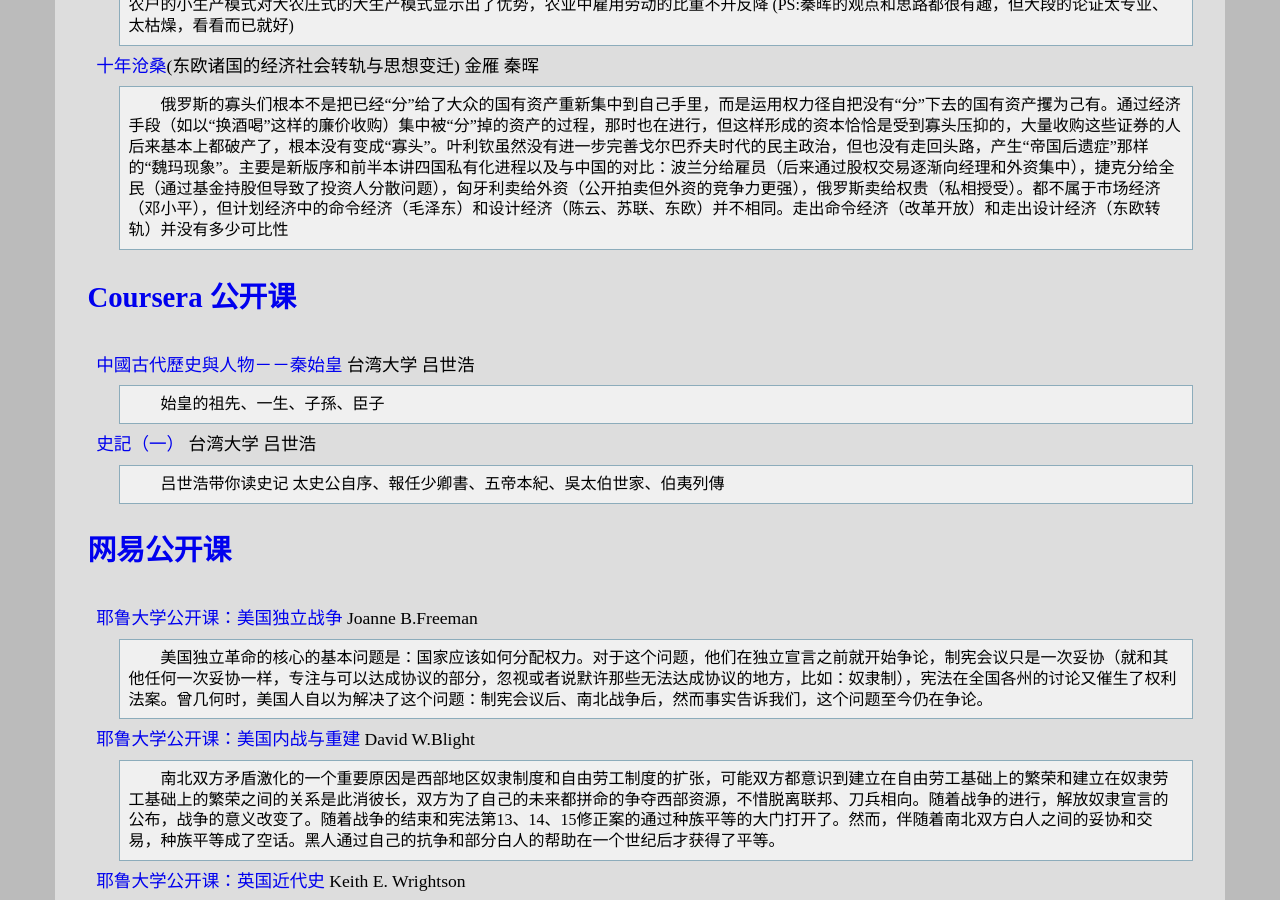
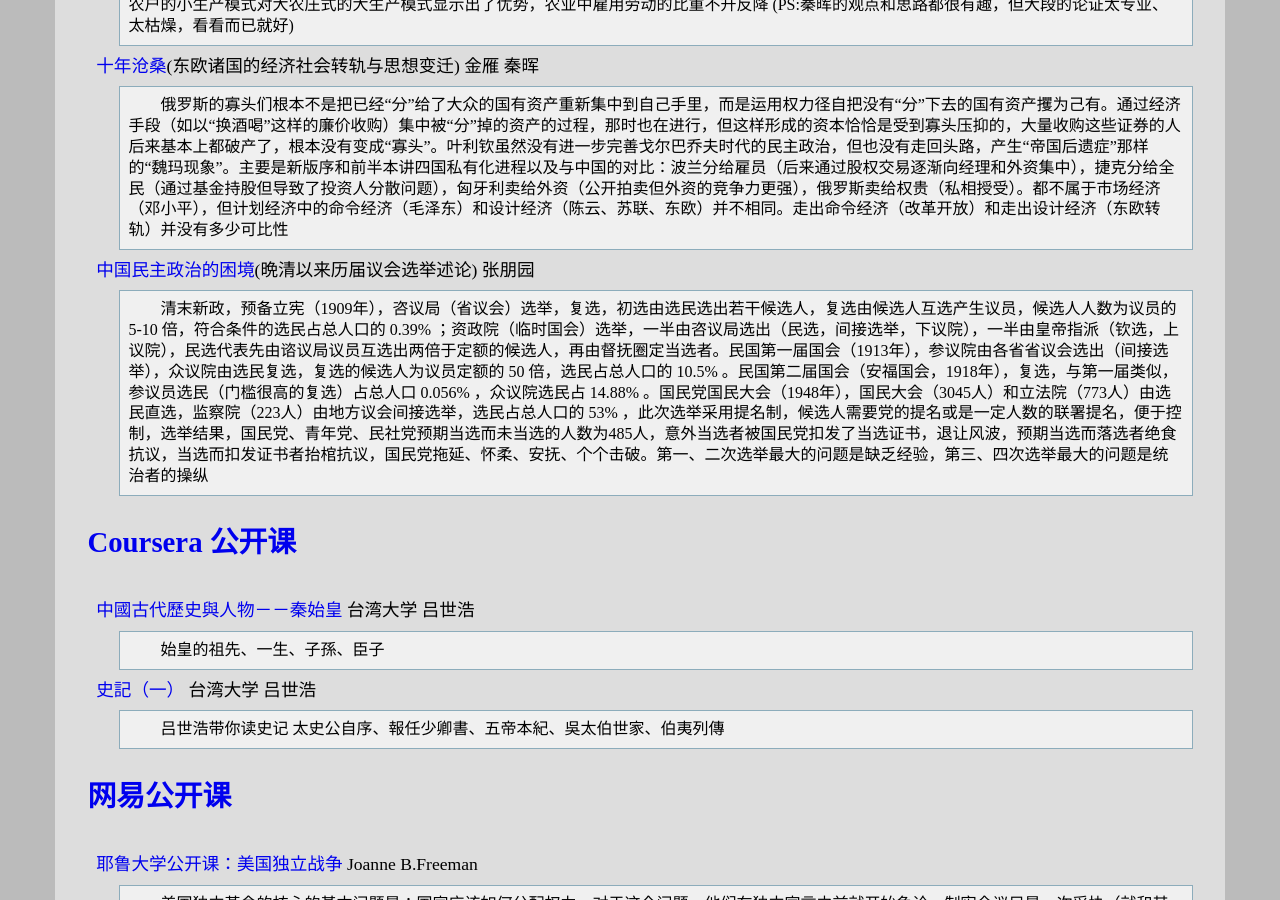
Before and after one commit to leiqin/leiqin.github.io, a Jekyll site: the page built from shoucang/history.markdown, in a window 1280 px wide and 900 px high, scrolled down 2140 px. Built offline with Jekyll 4.4.1, drawn with Linux system fonts in a browser that asks for light colours; comment, search, counter and statistics services are not loaded.

Commit message:
+ 添加以史为镜 中国民主政治的困境

```diff
--- a/_posts/2015-11-29-读书笔记：历史深处的民国.markdown
+++ b/_posts/2015-11-29-读书笔记：历史深处的民国.markdown
@@ -685,7 +685,7 @@ title: 读书笔记：历史深处的民国
 
 1918.06 孙中山命粤军进攻福建南部，获得胜利，建立护法根据地。蒋介石战功卓著，被委以重任，但很多军官不服，蒋觉得无法相处遂辞职
 
-1918.10.10 段祺瑞和冯国璋互不相让，协商之后，“安福国会”选举徐世昌为新总统
+1918.10.10 段祺瑞和冯国璋互不相让，协商之后，安福国会“选举”徐世昌为新总统
 
 1918.11.11 一战结束，德国战败
 
--- a/shoucang/history.markdown
+++ b/shoucang/history.markdown
@@ -69,6 +69,9 @@ title: 以史为镜
 
 [十年沧桑](http://book.douban.com/subject/11615542/)(东欧诸国的经济社会转轨与思想变迁) 金雁 秦晖
 :	俄罗斯的寡头们根本不是把已经“分”给了大众的国有资产重新集中到自己手里，而是运用权力径自把没有“分”下去的国有资产攫为己有。通过经济手段（如以“换酒喝”这样的廉价收购）集中被“分”掉的资产的过程，那时也在进行，但这样形成的资本恰恰是受到寡头压抑的，大量收购这些证券的人后来基本上都破产了，根本没有变成“寡头”。叶利钦虽然没有进一步完善戈尔巴乔夫时代的民主政治，但也没有走回头路，产生“帝国后遗症”那样的“魏玛现象”。主要是新版序和前半本讲四国私有化进程以及与中国的对比：波兰分给雇员（后来通过股权交易逐渐向经理和外资集中），捷克分给全民（通过基金持股但导致了投资人分散问题），匈牙利卖给外资（公开拍卖但外资的竞争力更强），俄罗斯卖给权贵（私相授受）。都不属于市场经济（邓小平），但计划经济中的命令经济（毛泽东）和设计经济（陈云、苏联、东欧）并不相同。走出命令经济（改革开放）和走出设计经济（东欧转轨）并没有多少可比性
+
+[中国民主政治的困境](https://book.douban.com/subject/2363132/)(晩清以来历届议会选举述论) 张朋园
+:	清末新政，预备立宪（1909年），咨议局（省议会）选举，复选，初选由选民选出若干候选人，复选由候选人互选产生议员，候选人人数为议员的 5-10 倍，符合条件的选民占总人口的 0.39% ；资政院（临时国会）选举，一半由咨议局选出（民选，间接选举，下议院），一半由皇帝指派（钦选，上议院），民选代表先由谘议局议员互选出两倍于定额的候选人，再由督抚圈定当选者。民国第一届国会（1913年），参议院由各省省议会选出（间接选举），众议院由选民复选，复选的候选人为议员定额的 50 倍，选民占总人口的 10.5% 。民国第二届国会（安福国会，1918年），复选，与第一届类似，参议员选民（门槛很高的复选）占总人口 0.056% ，众议院选民占 14.88% 。国民党国民大会（1948年），国民大会（3045人）和立法院（773人）由选民直选，监察院（223人）由地方议会间接选举，选民占总人口的 53% ，此次选举采用提名制，候选人需要党的提名或是一定人数的联署提名，便于控制，选举结果，国民党、青年党、民社党预期当选而未当选的人数为485人，意外当选者被国民党扣发了当选证书，退让风波，预期当选而落选者绝食抗议，当选而扣发证书者抬棺抗议，国民党拖延、怀柔、安抚、个个击破。第一、二次选举最大的问题是缺乏经验，第三、四次选举最大的问题是统治者的操纵
 
 ### [Coursera 公开课](https://www.coursera.org/)
 
```
